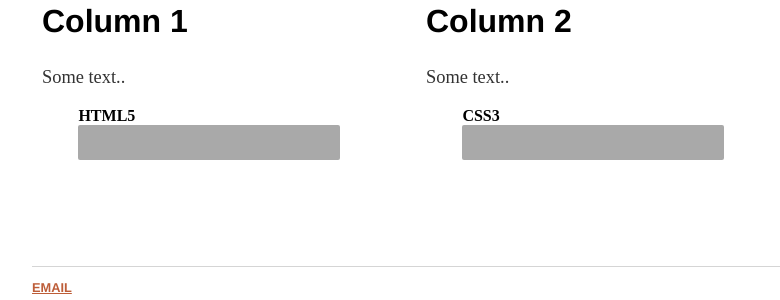
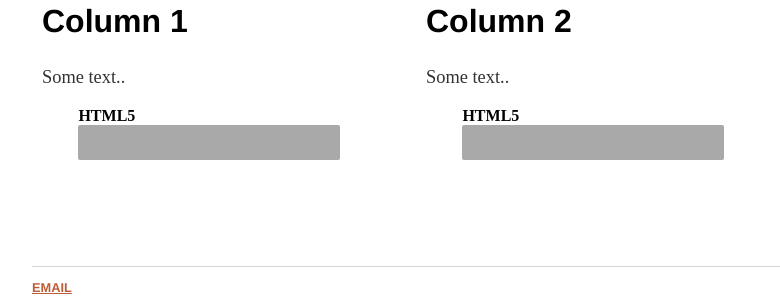
Before and after one commit to rsourki/rsourki.github.io, a Jekyll site: the page built from cv/index.html, in a window 1280 px wide. Shown: the part 732-1032 px from the top of the page, without its empty margins (224-1004 px from the left). Built offline with Jekyll 4.4.1, drawn with Linux system fonts in a browser that asks for light colours.

Commit message:
Update index.html

```diff
--- a/cv/index.html
+++ b/cv/index.html
@@ -39,19 +39,17 @@ title: Research - Reza Sourki Webpage
 
 
   </div>
+
   <div class="column">
     <h2>Column 2</h2>
     <p>Some text..</p>
 
 
-        <div class="bar-1">
-    <div class="titlebar">CSS3</div>
-    <div class="bar" data-width="85%">
-      <div class="bar-inner">
-
-      </div>
+    <div class="bar-1">
+    <div class="titlebar">HTML5</div>
+    <div class="bar" data-width="65%">
+      <div class="bar-inner" style="background: #084c61;"></div>
     </div>
-
     </div>
 
 
```
